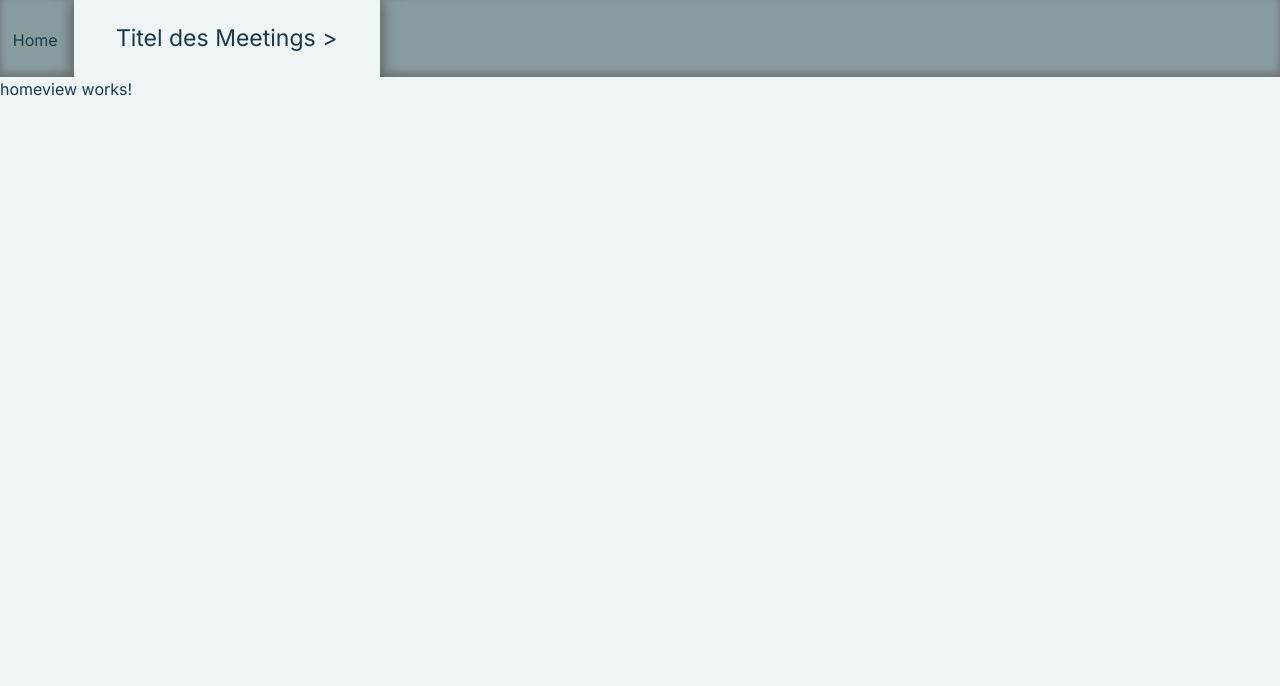
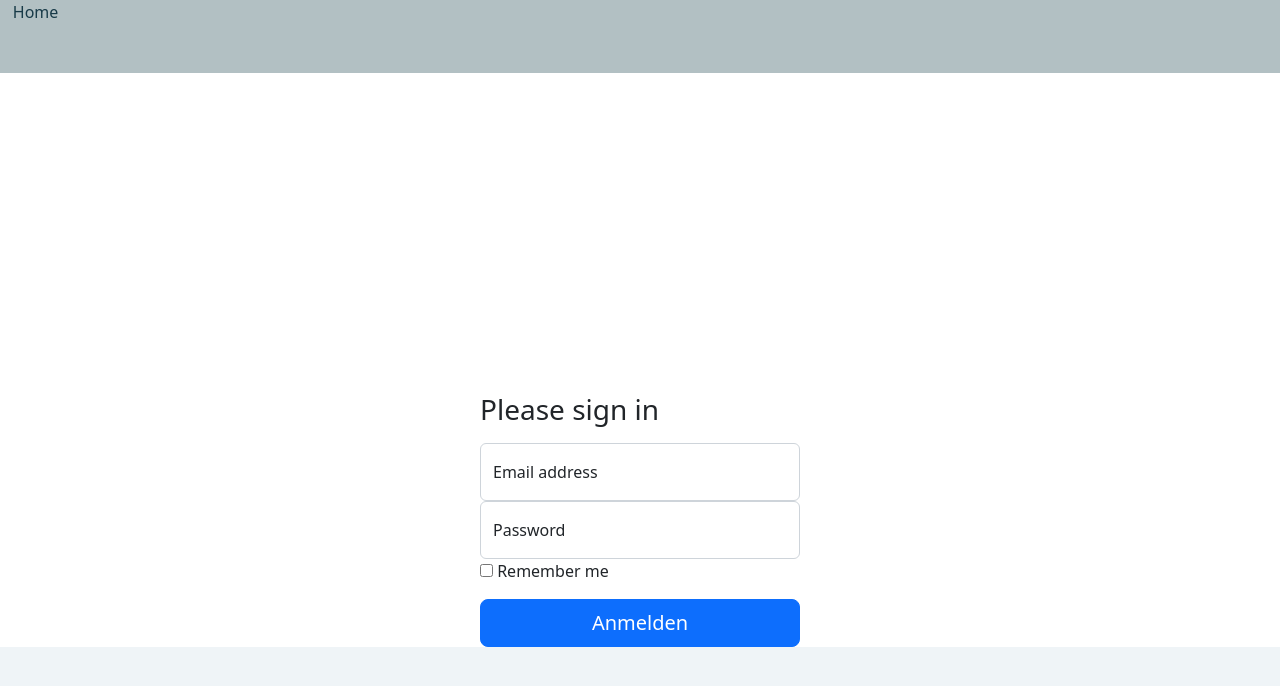
Before and after one commit to Tabipool/Dynamic-Facilitation, an Angular app: page / in a window 1280 px wide. Shown: the top 686 px of the page. Built offline with nearby package versions, Linux system fonts and the light colour scheme.

Commit message:
Loginpage

```diff
--- a/angular.json
+++ b/angular.json
@@ -23,14 +23,15 @@
             "polyfills": "src/polyfills.ts",
             "tsConfig": "tsconfig.app.json",
             "inlineStyleLanguage": "scss",
-            "assets": [
-              "src/favicon.ico",
-              "src/assets"
+            "assets": ["src/favicon.ico", "src/assets"],
+            "styles": [
+              "src/styles.scss",
+              "node_modules/bootstrap/dist/css/bootstrap.min.css"
             ],
-            "styles": [
-              "src/styles.scss"
-            ],
-            "scripts": []
+            "scripts": [
+              "node_modules/bootstrap/dist/js/bootstrap.min.js",
+              "node_modules/jquery/dist/jquery.min.js"
+            ]
           },
           "configurations": {
             "production": {
@@ -91,13 +92,8 @@
             "tsConfig": "tsconfig.spec.json",
             "karmaConfig": "karma.conf.js",
             "inlineStyleLanguage": "scss",
-            "assets": [
-              "src/favicon.ico",
-              "src/assets"
-            ],
-            "styles": [
-              "src/styles.scss"
-            ],
+            "assets": ["src/favicon.ico", "src/assets"],
+            "styles": ["src/styles.scss"],
             "scripts": []
           }
         }
--- a/package.json
+++ b/package.json
@@ -27,6 +27,7 @@
     "@fortawesome/free-solid-svg-icons": "^6.1.2",
     "a": "^2.1.2",
     "bootstrap": "^5.2.0",
+    "jquery": "^3.4.1",
     "rxjs": "~7.5.0",
     "tslib": "^2.3.0",
     "zone.js": "~0.11.4"
--- a/src/app/app-routing.module.ts
+++ b/src/app/app-routing.module.ts
@@ -4,9 +4,11 @@ import { Routes, RouterModule } from '@angular/router';
 import { HomeviewComponent } from './pages/homeview';
 import { FlipchartsComponent } from './pages/flipcharts';
 import { IssuecollectorComponent } from './pages/issuecollector';
+import { LoginComponent } from './pages/login/login.component';
 
 const routes: Routes = [
-  { path: '', component: HomeviewComponent },
+  { path: '', component: LoginComponent },
+  { path: 'home', component: HomeviewComponent },
   { path: 'flipcharts', component: FlipchartsComponent },
   { path: 'issuecollector', component: IssuecollectorComponent },
   { path: '', redirectTo: '', pathMatch: 'full' },
--- a/src/app/app.component.html
+++ b/src/app/app.component.html
@@ -1,2 +1,2 @@
-<app-header [collumn]="isFlipchartview"></app-header>
+<app-header [flipchart]="isFlipchartview"></app-header>
 <router-outlet (activate)="onActivate($event)"></router-outlet>
--- a/src/app/app.module.ts
+++ b/src/app/app.module.ts
@@ -8,6 +8,7 @@ import { FlipchartsComponent } from './pages/flipcharts';
 import { AppRoutingModule } from './app-routing.module';
 import { IssuecollectorComponent } from './pages/issuecollector/issuecollector.component';
 import { HeaderComponent } from './components/header';
+import { LoginComponent } from './pages/login/login.component';
 
 @NgModule({
   declarations: [
@@ -16,6 +17,7 @@ import { HeaderComponent } from './components/header';
     HomeviewComponent,
     IssuecollectorComponent,
     HeaderComponent,
+    LoginComponent,
   ],
   imports: [BrowserModule, BrowserAnimationsModule, AppRoutingModule],
   providers: [],
--- a/src/app/components/header/header.component.html
+++ b/src/app/components/header/header.component.html
@@ -1,17 +1,17 @@
 <div class="header">
   <div class="header__left">
-    <i class="fa-solid fa-house"></i>
     <a (click)="goToHomeview()">Home</a>
-    <button class="header__title">Titel des Meetings ></button>
+    <button *ngIf="flipchart" class="header__title">
+      Titel des Meetings >
+    </button>
   </div>
   <div class="header__right">
-    <button *ngIf="collumn" class="header__toggleCollumn">
+    <button *ngIf="flipchart" class="header__toggleCollumn">
       () Of Courses anzeigen
     </button>
-    <button *ngIf="collumn" class="header__toggleCollumn">
+    <button *ngIf="flipchart" class="header__toggleCollumn">
       () Bookmarks anzeigen
     </button>
-    <a class="header__logo">logo</a>
     <a class="header__dots">dotdot</a>
   </div>
 </div>
--- a/src/app/components/header/header.component.scss
+++ b/src/app/components/header/header.component.scss
@@ -3,9 +3,8 @@
   background-color: c.$header-background;
   color: c.$font-color;
   padding-left: 1%;
-  height: 77px;
+  height: 73px;
   overflow: hidden;
-  box-shadow: 0px -4px 7px 1px rgba(105, 105, 105, 0.75) inset;
 
   display: flex;
   flex-direction: row;
@@ -21,7 +20,6 @@
     font-style: semi-bold;
     //semi-bold
     margin-left: 2%;
-    box-shadow: 0px 0px 15px 1px rgba(56, 56, 56, 0.75);
   }
 
   &__right {
@@ -42,7 +40,6 @@
     color: white; //!!!!! doppelt und dreifach
     border: none;
     background-color: c.$header-buttons;
-    box-shadow: 0px 0px 15px 1px rgba(56, 56, 56, 0.75);
     width: 299px;
     height: 44px;
     border-radius: 6px;
--- a/src/app/components/header/header.component.ts
+++ b/src/app/components/header/header.component.ts
@@ -1,5 +1,17 @@
 import { Component, Input, OnInit } from '@angular/core';
 import { Router } from '@angular/router';
+
+import {
+  faHouse,
+  faAngleDown,
+  faEllipsis,
+  faPlus,
+  faFloppyDisk,
+  faStar,
+  faBookmark,
+  faX,
+  faUsers,
+} from '@fortawesome/free-solid-svg-icons';
 
 @Component({
   selector: 'app-header',
@@ -9,9 +21,19 @@ import { Router } from '@angular/router';
 export class HeaderComponent {
   constructor(private router: Router) {}
 
+  faHouse = faHouse;
+  faAngleDown = faAngleDown;
+  faEllipsis = faEllipsis;
+  faPlus = faPlus;
+  faFloppyDisk = faFloppyDisk;
+  faStar = faStar;
+  faBookmark = faBookmark;
+  faX = faX;
+  faUsers = faUsers;
+
   goToHomeview() {
-    this.router.navigate(['']);
+    this.router.navigate(['/home']);
   }
 
-  @Input() collumn: boolean | undefined;
+  @Input() flipchart: boolean | undefined;
 }
--- /dev/null
+++ b/src/app/pages/login/login.component.html
@@ -0,0 +1,35 @@
+<div class="login-wrapper">
+  <div class="card-body">
+    <form>
+      <h1 class="h3 mb-3 fw-normal">Please sign in</h1>
+
+      <div class="form-floating">
+        <input
+          type="email"
+          class="form-control"
+          id="floatingInput"
+          placeholder="name@example.com"
+        />
+        <label for="floatingInput">Email address</label>
+      </div>
+      <div class="form-floating">
+        <input
+          type="password"
+          class="form-control"
+          id="floatingPassword"
+          placeholder="Password"
+        />
+        <label for="floatingPassword">Password</label>
+      </div>
+
+      <div class="checkbox mb-3">
+        <label>
+          <input type="checkbox" value="remember-me" /> Remember me
+        </label>
+      </div>
+      <button class="w-100 btn btn-lg btn-primary" type="submit">
+        Anmelden
+      </button>
+    </form>
+  </div>
+</div>
--- /dev/null
+++ b/src/app/pages/login/login.component.scss
@@ -0,0 +1,10 @@
+@use "styles/colors" as c;
+
+.login-wrapper {
+  margin: 20rem auto;
+  width: 20rem;
+}
+
+body {
+  background-color: c.$main-background;
+}
--- /dev/null
+++ b/src/app/pages/login/login.component.ts
@@ -0,0 +1,15 @@
+import { Component, OnInit } from '@angular/core';
+
+@Component({
+  selector: 'app-login',
+  templateUrl: './login.component.html',
+  styleUrls: ['./login.component.scss']
+})
+export class LoginComponent implements OnInit {
+
+  constructor() { }
+
+  ngOnInit(): void {
+  }
+
+}
--- a/src/styles/_colors.scss
+++ b/src/styles/_colors.scss
@@ -1,19 +1,18 @@
 $main-background: #eff4f7;
-$header-background: #899da0;
-$header-buttons: #555555;
-$turquoise: #72aba0;
+$header-background: #b2c0c3;
+$header-buttons: #183a48;
+$turquoise: #00aaa0;
 $light-icons: #e6e6e6;
 $darker-icons: #949494; //doppelt!
-$item-background: #ededed;
+$item-background: #eff4f7;
 $font-color: #183a48;
 
 //shifts
 
-$shift-lightBlue: #9ab8f0;
-$shift-bllue: #5399f0;
-$shift-skyblue: #96c6f1;
-$shift-turquoise: #4ba695;
-$shift-lightgreen: #b4c6c0;
-$shift-yellow: #f2a03d;
-$shift-lightorange: #e3ab6e;
-$shift-orange: #db774c;
+$shift-lightBlue: #a9c7ff;
+$shift-blue: #5ba4ff;
+$shift-turquoise: #00aaa0;
+$shift-lightgreen: #caff5b;
+$shift-yellow: #ffce22;
+$shift-lightorange: #ffb237;
+$shift-orange: #ff793f;
```
Also changed, not shown: 2 other files (tests, documents, lock files or other folders).
